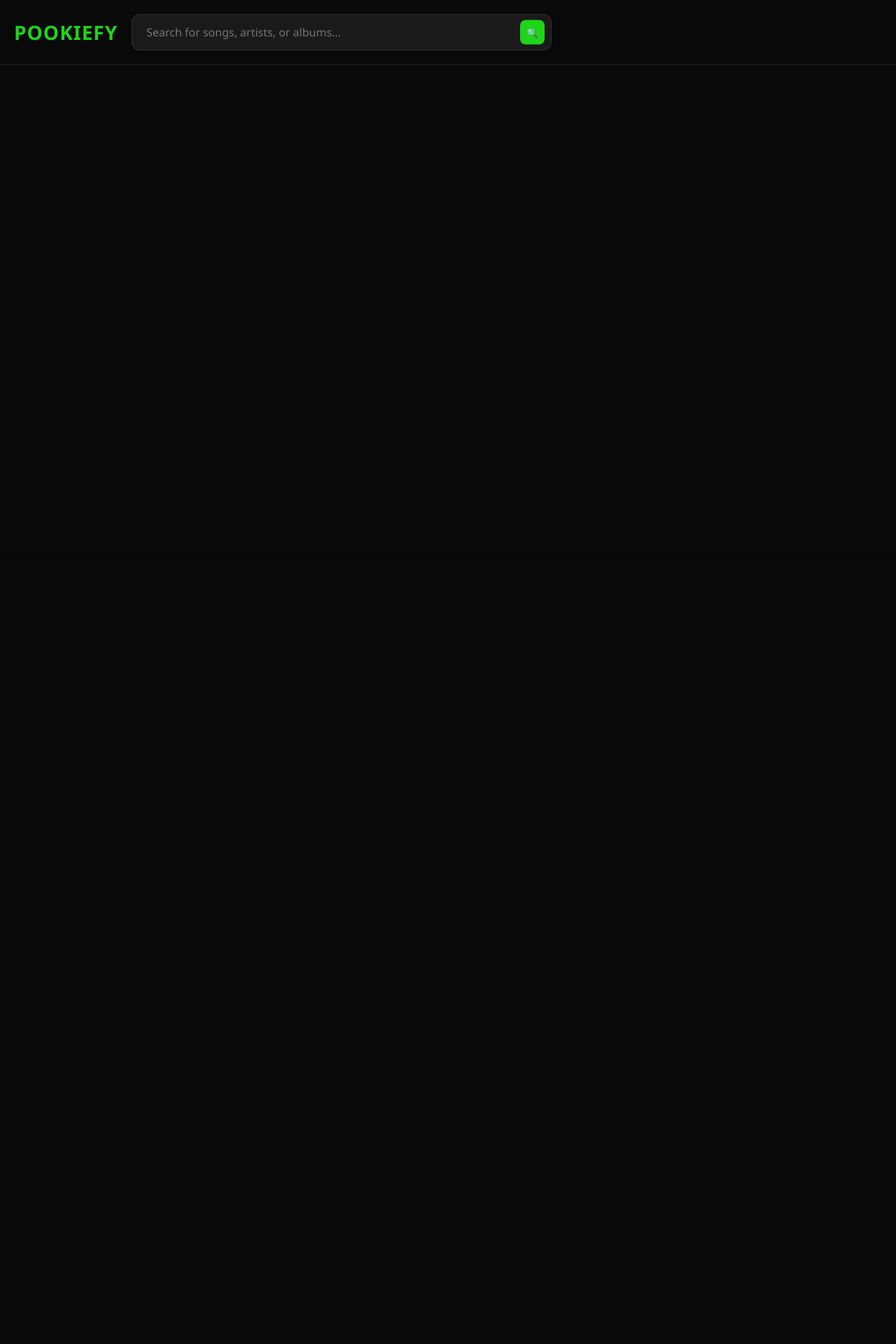
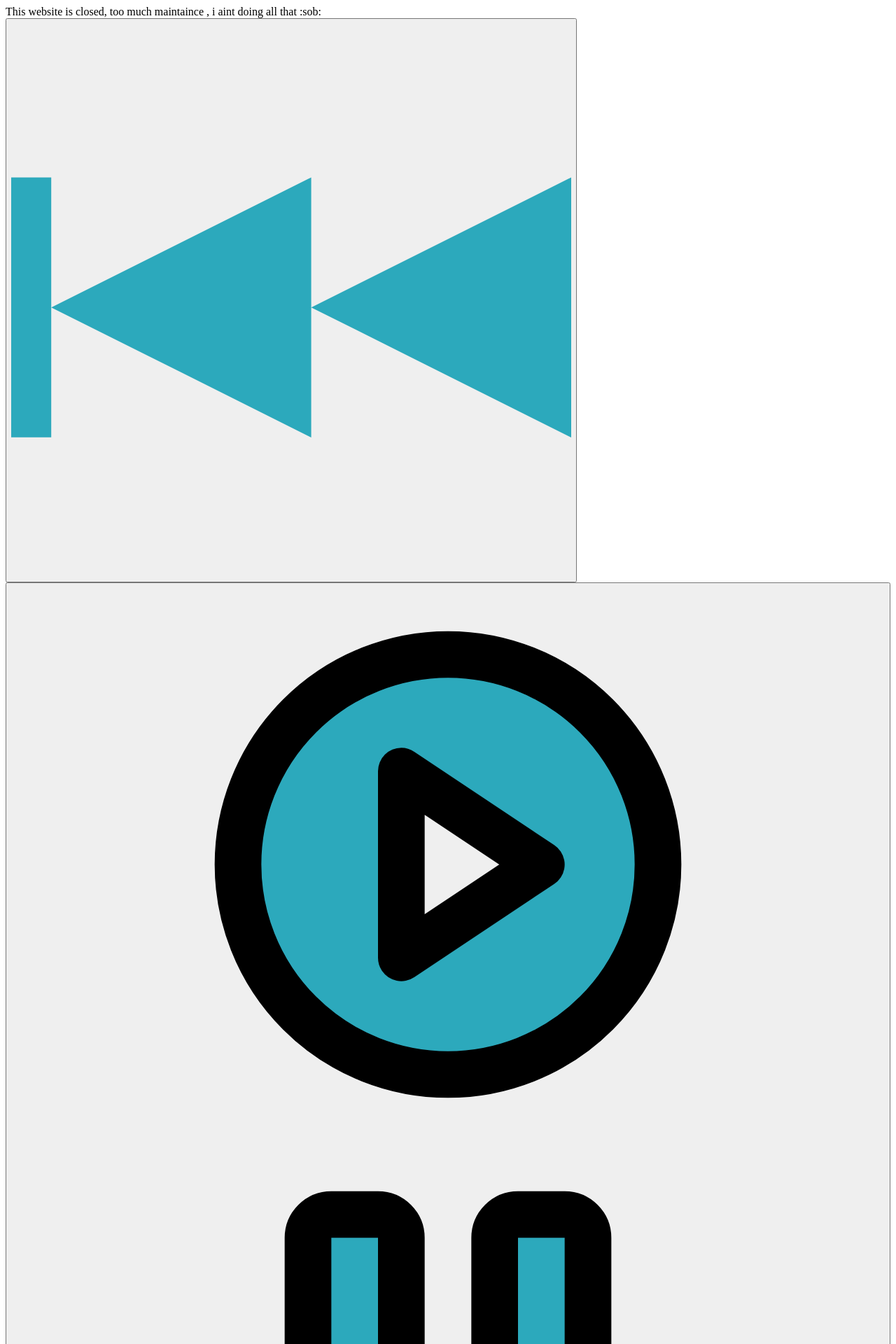
Before and after one commit to pavansweb/pookiefy, a Flask app: page / in a window 1280 px wide. Shown: the top 1920 px of the page at 70% size. Before the commit the page ends 93 px from the top, so only its background shows below. Run offline with Flask 3, Linux system fonts and the light colour scheme; grey boxes are pictures that could not be loaded.

Commit message:
Update index.html

```diff
--- a/templates/index.html
+++ b/templates/index.html
@@ -1,4 +1,5 @@
-<!DOCTYPE html>
+This website is closed, too much maintaince , i aint doing all that :sob:
+<!-- <!DOCTYPE html>
 <html lang="en">
 
 <head>
@@ -785,4 +786,4 @@
     </script>
 </body>
 
-</html>
+</html> -->
```
